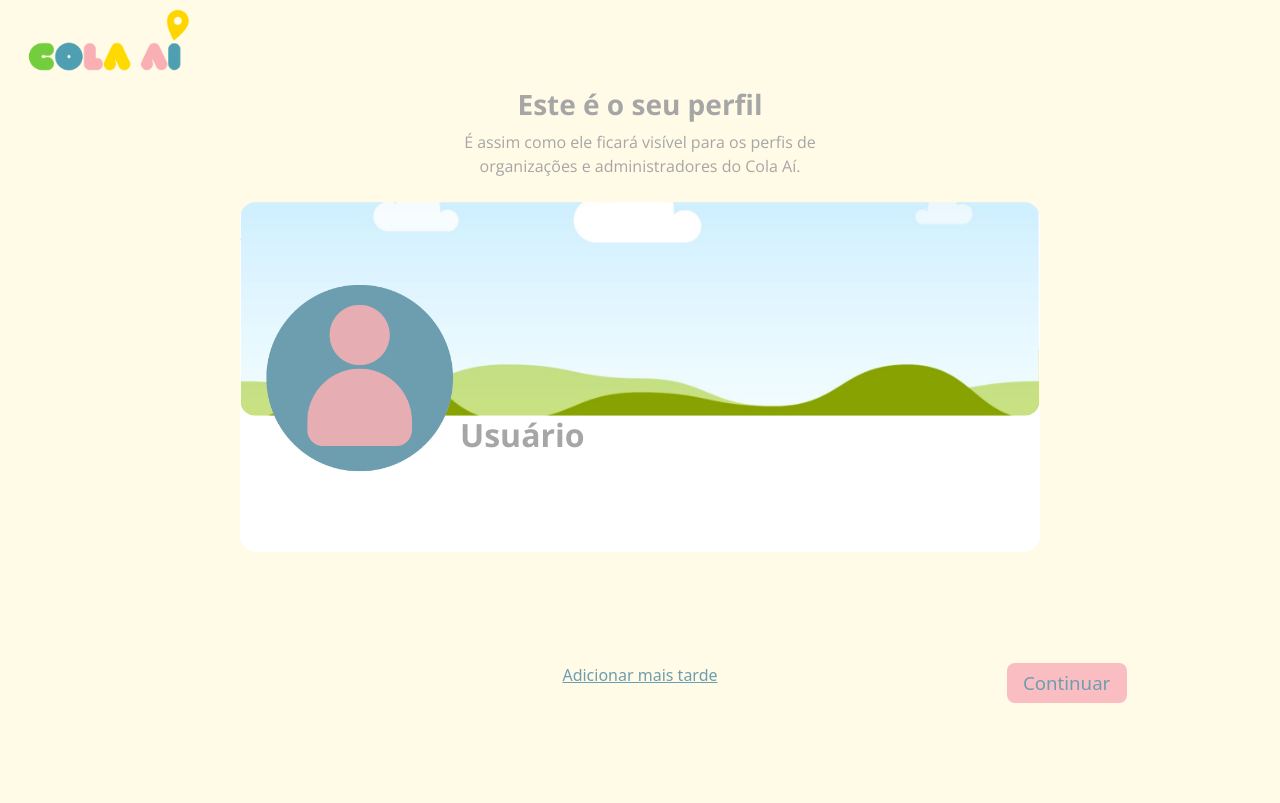
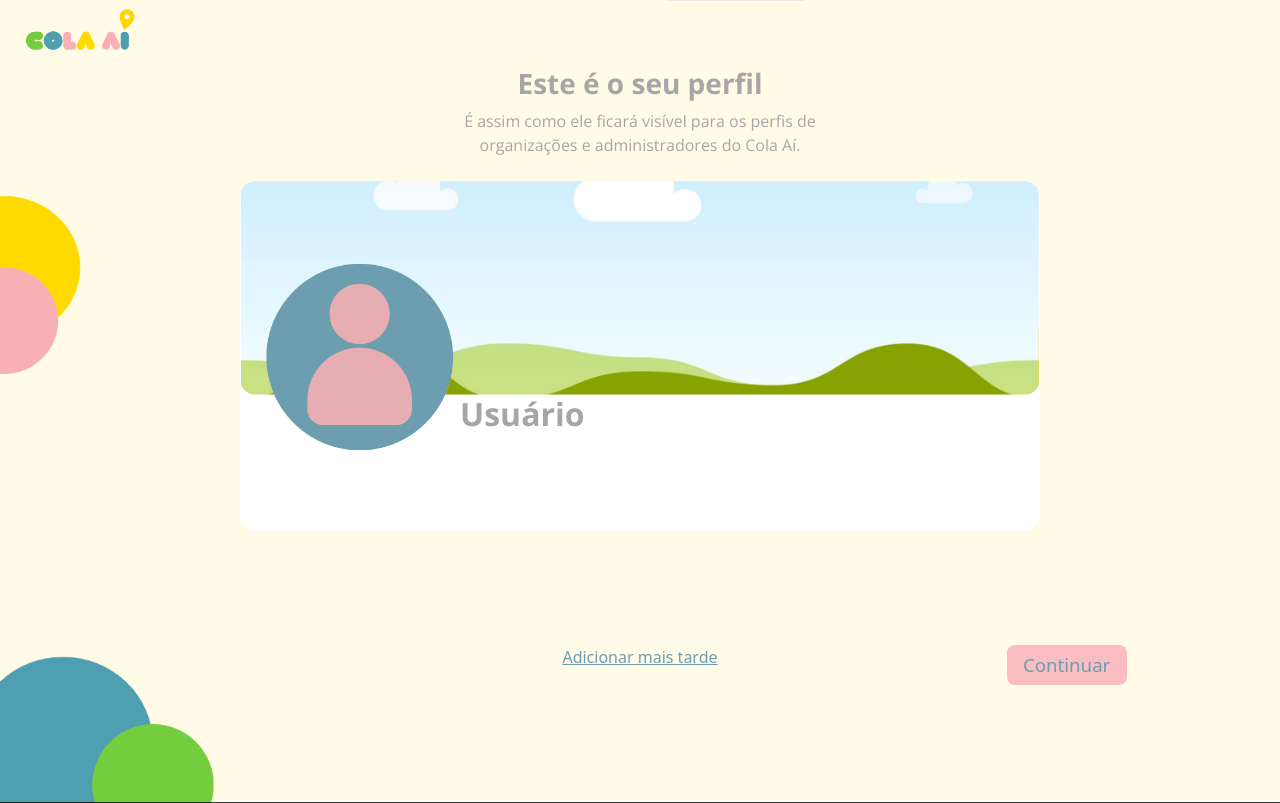
Before and after one commit to Guimart1/ColaAi_Novo, a PHP site: the page made by Usuário/Cadastro/perfilDemo.php in a window 1280 px wide. Before the commit the page ends 703 px from the top, so only its background shows below. Run offline with PHP 8.4, Linux system fonts and the light colour scheme.

Commit message:
fundo de bolinha adicionado

```diff
--- a/Usuário/Cadastro/perfilDemo.php
+++ b/Usuário/Cadastro/perfilDemo.php
@@ -9,11 +9,11 @@
     <link rel='stylesheet' href='https://cdn.jsdelivr.net/npm/bootstrap-icons@1.11.3/font/bootstrap-icons.min.css'>
     <link rel="stylesheet" href="../../css/styleUsuario.css">
 </head>
-<body>
-    <div class="container mt-2 ms-2" style="height: 8vh;">
-        <img src="../../img/Login/Cola AI logo.png" alt="" style="height: 8vh;">
+<body class="fundo-bolinha">
+    <div class="container mt-2 ms-2">
+        <img src="../../img/Login/Cola AI logo.png" alt="" style="height: 5.4vh;">
     </div>
-    <div class="container-fluid text-center" style="height:88vh">
+    <div class="container-fluid text-center" style="height:92vh">
             <h1 class="fs-3 mt-3">Este é o seu perfil</h1>
             <p>É assim como ele ficará visível para os perfis de<br> organizações e administradores do Cola Aí.</p>
             <div class="perfilBox me-auto ms-auto mt-4 rounded rounded-4">
--- a/Usuário/Cadastro/personalizar.php
+++ b/Usuário/Cadastro/personalizar.php
@@ -10,7 +10,7 @@
     <link rel="stylesheet" href="../../css/styleUsuario.css">
 </head>
 
-<body style="background-color: #FFFBE7">
+<body>
 
     <div class="col-md-12 ps-3 mt-2" style="height: 10vh;">
         <img src="../../img/Login/Cola AI logo.png" style="height: 70%;" alt="Logo Cola Aí">
--- a/css/styleUsuario.css
+++ b/css/styleUsuario.css
@@ -13,6 +13,15 @@ html, body{
     background-color: #FFFBE7;
     color: #a6a6a6;
 }
+
+.fundo-bolinha {
+    background-image: url("../img/Usuario/fundo-bolinha.png");
+    background-repeat: no-repeat;
+    background-size: cover;
+    overflow-x: hidden;
+    color: #a6a6a6;
+}
+
 h1, h2, h3{
     font-family: Negrito;
 
@@ -21,7 +30,6 @@ p {
     font-family: OpenSans;
     font-size: 12pt;
 }
-
 
 .inputBox{
     width: 80%;
```
Also changed, not shown: Usuário/Cadastro/banner.php (+4 -4 lines), Usuário/Cadastro/fotoPerfil.php (+4 -4 lines), img/Usuario/fundo-bolinha.png (added).
